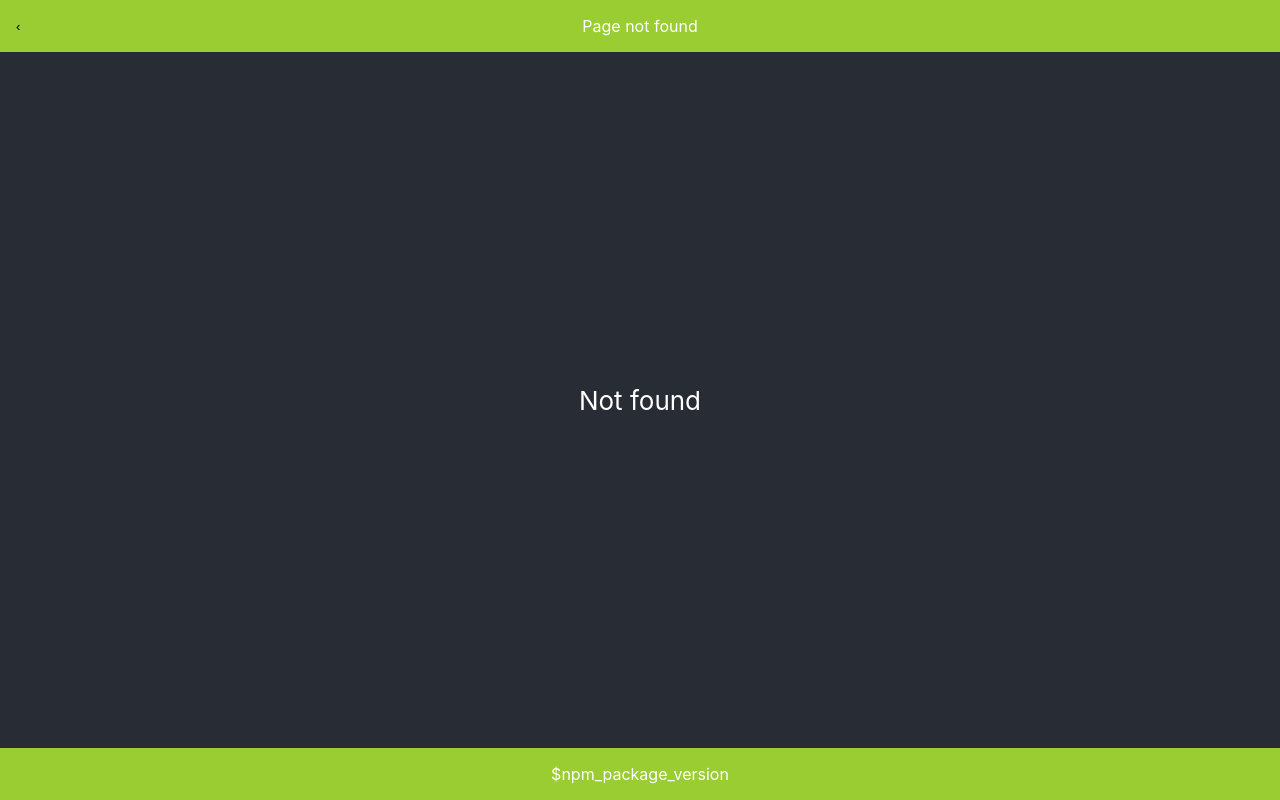
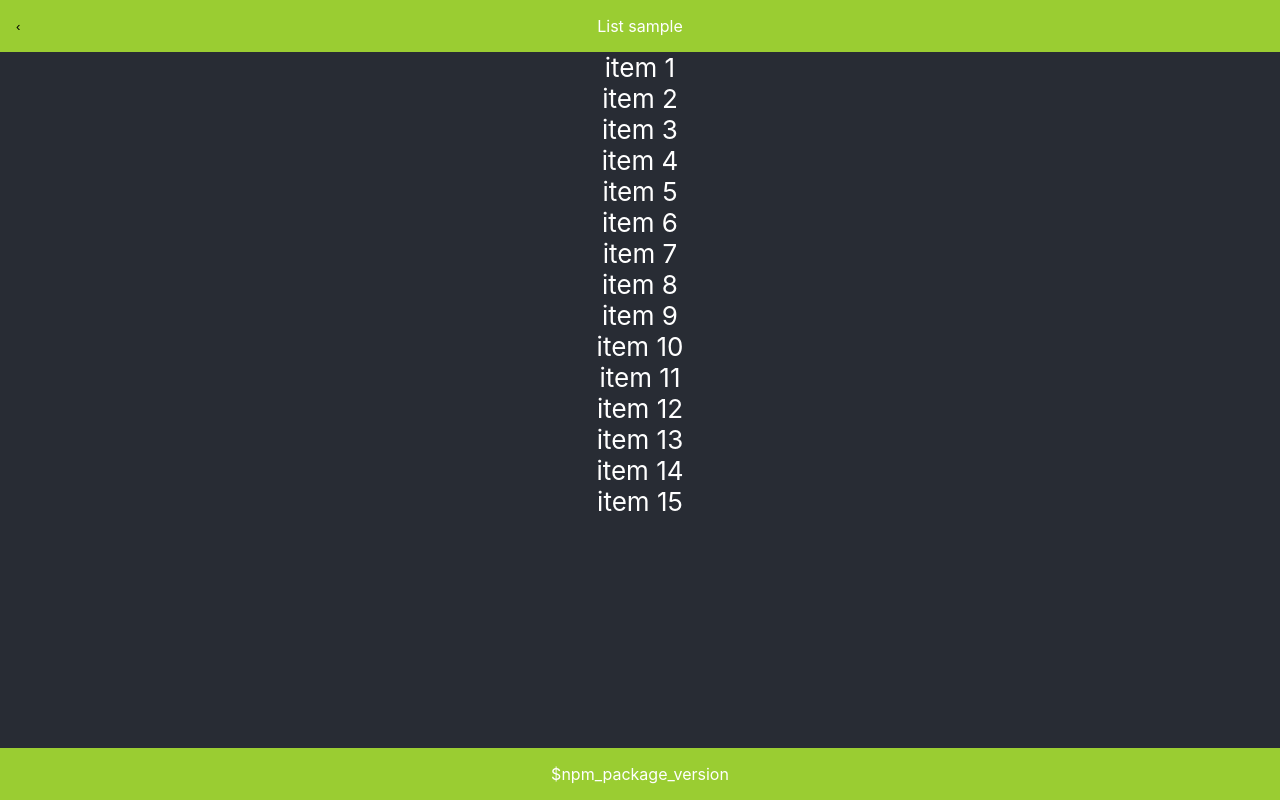
Before and after one commit to hfrances/react-typescript-template, a React (Create React App) app: page /sample-list in a window 1280 px wide. Before the commit this address had no page. Built offline with nearby package versions, Linux system fonts and the light colour scheme.

Commit message:
Fix header and footer problems + sample-list.

```diff
--- a/package.json
+++ b/package.json
@@ -1,6 +1,6 @@
 {
   "name": "react-typescript-template",
-  "version": "0.1.9",
+  "version": "0.1.10",
   "private": true,
   "dependencies": {
     "@types/jest": "^26.0.20",
--- a/src/assets/common.css
+++ b/src/assets/common.css
@@ -20,8 +20,22 @@ html, body {
 }
 
 .App-header, .App-footer {
+  width: 100%;
   flex: none;
   background-color: yellowgreen;
+}
+
+.App-header {
+  position: fixed;
+  top: 0;
+  left: 0;
+  z-index: 5050;
+}
+
+.App-footer {
+  position: fixed;
+  bottom: 0;
+  left: 0;
 }
 
 .App-header-title, .App-footer-content {
@@ -37,9 +51,8 @@ html, body {
   font-size: calc(10px + 2vmin);
   color: white;
 
-  /*overflow-y: scroll;*/
-  /*-webkit-overflow-scrolling: touch;*/
-  /*background-color: aqua;*/
+  overflow-y: scroll;
+  -webkit-overflow-scrolling: touch;
 }
 
 .App-logo {
--- a/src/components/main-frame/footer.tsx
+++ b/src/components/main-frame/footer.tsx
@@ -1,14 +1,23 @@
-import { FunctionComponent } from 'react';
+import { FunctionComponent, useRef, useLayoutEffect } from 'react';
 
 type FooterProps = {
   visible: boolean;
+  onHeight?: React.Dispatch<React.SetStateAction<number | undefined>>;
 }
 
-const Footer: FunctionComponent<FooterProps> = ({ visible }) => {
+const Footer: FunctionComponent<FooterProps> = ({ visible, onHeight }) => {
+  const targetRef = useRef<HTMLHeadingElement>(null);
+
+
+  useLayoutEffect(() => {
+    if (onHeight) {
+      onHeight(targetRef.current?.offsetHeight);
+    }
+  }, []);
 
   return (
     (visible) ?
-      <footer className="App-footer">
+      <footer className="App-footer" ref={targetRef}>
         <p className="App-footer-component">{process.env.REACT_APP_VERSION}</p>
       </footer>
       : null
--- a/src/components/main-frame/header.tsx
+++ b/src/components/main-frame/header.tsx
@@ -1,16 +1,25 @@
-import { FunctionComponent } from 'react';
+import { FunctionComponent, useRef, useLayoutEffect } from 'react';
 import { useHistory } from 'react-router-dom';
 import CSS from 'csstype';
 
 type HeaderProps = {
   title: string;
+  onHeight?: React.Dispatch<React.SetStateAction<number | undefined>>;
 }
 
-const Header: FunctionComponent<HeaderProps> = ({ title }) => {
+const Header: FunctionComponent<HeaderProps> = ({ title, onHeight }) => {
   const history = useHistory();
+  const targetRef = useRef<HTMLHeadingElement>(null);
+
+
+  useLayoutEffect(() => {
+    if (onHeight) {
+      onHeight(targetRef.current?.offsetHeight);
+    }
+  }, []);
 
   return (
-    <header className="App-header">
+    <header className="App-header" ref={targetRef}>
       <div style={barStyle}>
         <button style={{ ...buttonStyle, backgroundColor: 'transparent', borderWidth: '0' }} onClick={() => history.goBack()}>&#8249;</button>
         <p className="App-header-title" style={titleStyle}>{title}</p>
--- a/src/components/main-frame/index.tsx
+++ b/src/components/main-frame/index.tsx
@@ -1,23 +1,28 @@
-import { FunctionComponent, Fragment } from 'react';
+import { FunctionComponent, Fragment, useState } from 'react';
+import CSS from 'csstype';
 import { AlertRectangleStored } from '../';
 import Header from './header';
 import Footer from './footer';
 
 type MainFrameProps = {
   headerTitle: string,
-  footerVisible: boolean
+  contentStyle?: CSS.Properties,
+  footerVisible?: boolean
 }
 
-const MainFrame: FunctionComponent<MainFrameProps> = ({ headerTitle, footerVisible, children }) => {
+const MainFrame: FunctionComponent<MainFrameProps> = ({ headerTitle, contentStyle, footerVisible = true, children }) => {
+  const [headerHeight, setHeaderHeight] = useState<number>();
+  const [footerHeight, setFooterHeight] = useState<number>();
+
 
   return (
     <Fragment>
-      <Header title={headerTitle} />
-      <AlertRectangleStored />
-      <main id="main-container" className="App-container">
+      <Header title={headerTitle} onHeight={setHeaderHeight} />
+      <main id="main-container" className="App-container" style={{ marginTop: headerHeight, marginBottom: footerHeight, ...contentStyle }}>
+        <AlertRectangleStored />
         {children}
       </main>
-      <Footer visible={footerVisible} />
+      <Footer visible={footerVisible} onHeight={setFooterHeight} />
     </Fragment>
   );
 }
--- a/src/pages/home/index.tsx
+++ b/src/pages/home/index.tsx
@@ -5,7 +5,7 @@ import logo from '../../assets/logo.svg';
 const HomePage = (): JSX.Element => {
 
   return (
-    <MainFrame headerTitle="Home" footerVisible={true}>
+    <MainFrame headerTitle="Home" contentStyle={{ padding: '20px 0px' }} footerVisible={true}>
       <img src={logo} className="App-logo" alt="logo" />
       <p>
         Edit <code>src/App.tsx</code> and save to reload.
@@ -19,6 +19,7 @@ const HomePage = (): JSX.Element => {
         Learn React
       </a>
       <Link className="App-link" to="/sample-alerts">Alert samples</Link>
+      <Link className="App-link" to="/sample-list?count=15">List samples</Link>
       <Link className="App-link" to="/sample">Service samples</Link>
     </MainFrame>
   );
--- /dev/null
+++ b/src/pages/sample-list/index.tsx
@@ -0,0 +1,39 @@
+import { useEffect, useState } from 'react';
+import { useHistory } from 'react-router-dom';
+import { MainFrame } from '../../components';
+
+const SampleListPage = (): JSX.Element => {
+  const history = useHistory();
+  const [count, setCount] = useState<number>(15);
+
+  const generate = (count: number, element: (item: number) => JSX.Element): JSX.Element[] | undefined => {
+    let elements = new Array<JSX.Element>(count);
+
+    for (let i: number = 0; i < count; i++) {
+      elements[i] = element(i + 1);
+    }
+    return elements;
+  }
+
+  useEffect(() => {
+    let query = new URLSearchParams(window.location.search);
+    let count = query.get('count') as any as number ?? 15;
+
+    setCount(count);
+  }, [history]);
+
+  return (
+    <MainFrame headerTitle="List sample" contentStyle={{ display: 'block' }} footerVisible={true}>
+      <div>
+        {generate(count, item =>
+          <div key={item}>
+            item {item}
+          </div>
+        )}
+      </div>
+    </MainFrame>
+  );
+};
+
+export { SampleListPage };
+export default SampleListPage;
--- a/src/routes/index.tsx
+++ b/src/routes/index.tsx
@@ -4,12 +4,14 @@ import { NotFoundPage } from '../pages/not-found';
 import { HomePage } from '../pages/home';
 import { SamplePage } from '../pages/sample';
 import { SampleAlertsPage } from '../pages/sample-alerts';
+import { SampleListPage } from '../pages/sample-list';
 
 const AppRoutes: FunctionComponent = () => {
 
   return (
     <Router basename={process.env.REACT_APP_PUBLIC_URL}>
       <Switch>
+        <Route path="/sample-list" exact={true} component={SampleListPage} />
         <Route path="/sample-alerts" exact={true} component={SampleAlertsPage} />
         <Route path="/sample" exact={true} component={SamplePage} />
         <Route path="/home" exact={true} component={HomePage} />
```
